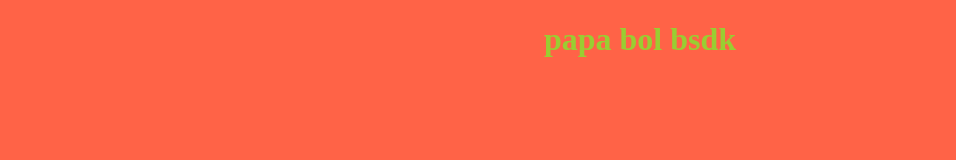
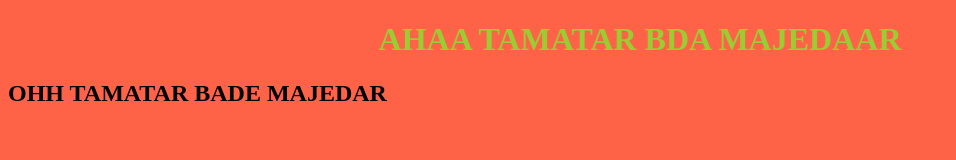
Before and after one commit to DHRUV-RANA2003/BCA_3Y_B, a plain HTML site: page index.html in a window 1280 px wide. Shown: the whole page, without its empty margins (0-956 px from the left). Drawn offline with Linux system fonts and the light colour scheme.

Commit message:
THIRD COMMIT

```diff
--- a/index.html
+++ b/index.html
@@ -6,7 +6,7 @@
     <title>Document</title>
 </head>
 <body style="background-color: tomato;">
-    <h1 style="text-align: center;color: yellowgreen;">papa bol bsdk</h1>
-
+    <h1 style="text-align: center;color: yellowgreen;">AHAA TAMATAR BDA MAJEDAAR</h1>
+    <H2>OHH TAMATAR BADE MAJEDAR</H2>
 </body>
 </html>
```
